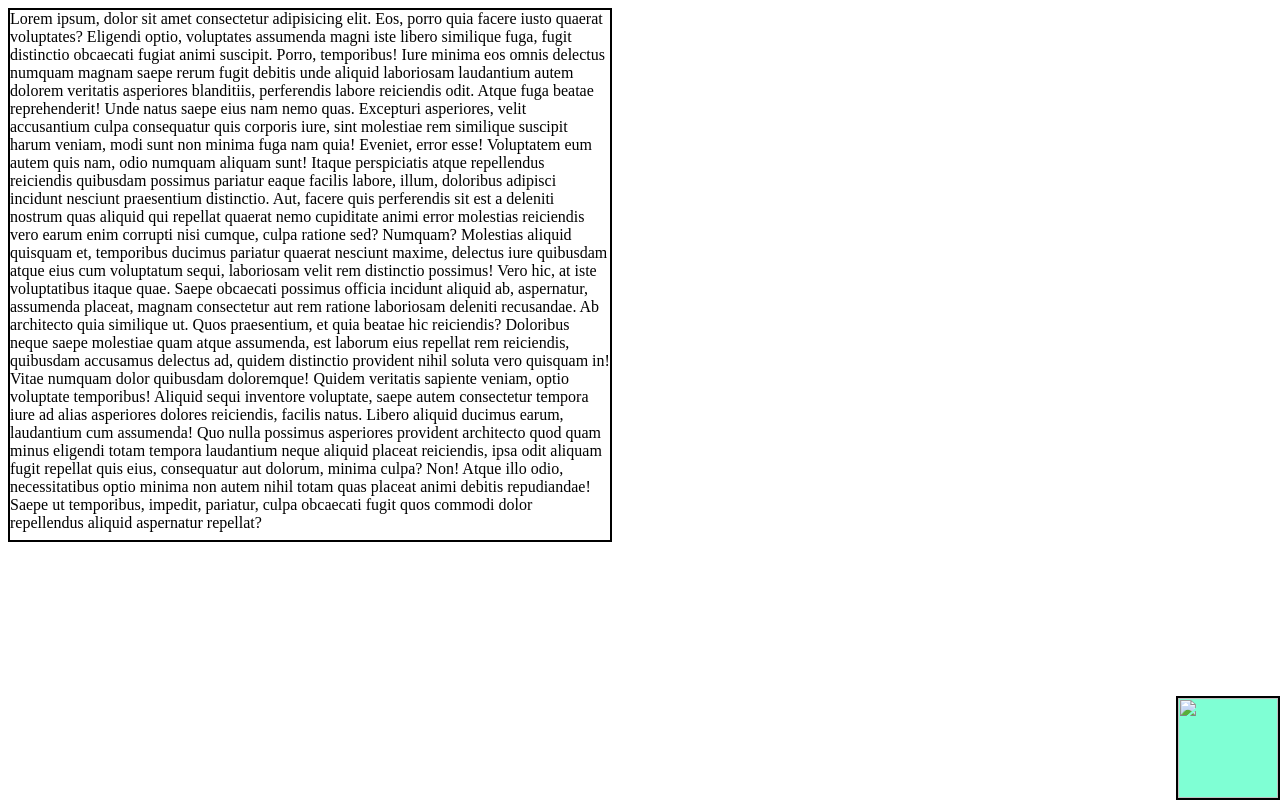
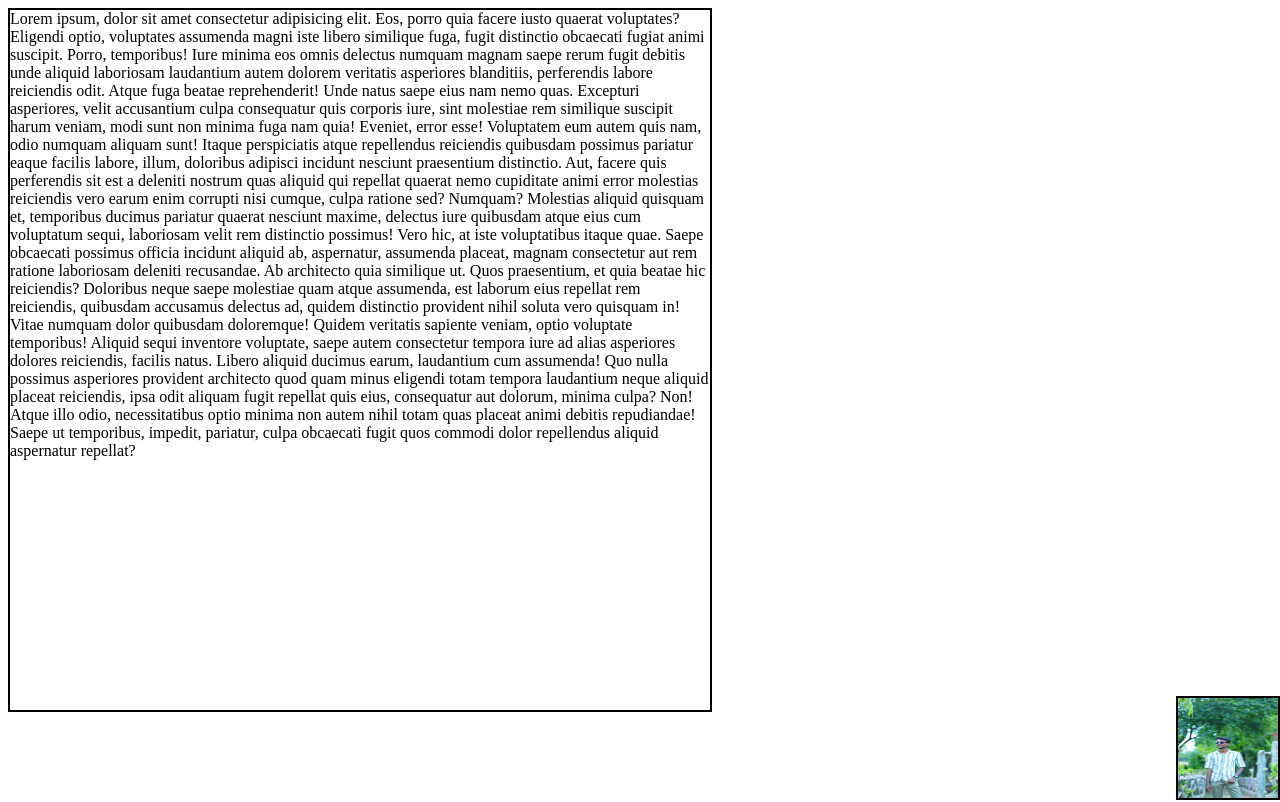
Before and after one commit to saiviketan/css-day-4, a plain HTML site: page program2.html in a window 1280 px wide. Drawn offline with Linux system fonts and the light colour scheme.

Commit message:
css day 4

```diff
--- a/program2.html
+++ b/program2.html
@@ -6,8 +6,8 @@
     <title>Document</title>
     <style>
         .parent{
-            width: 600px;
-            height: 530px;
+            width: 700px;
+            height: 700px;
             border: 2px solid;
 
         }
@@ -40,7 +40,7 @@
     Quo nulla possimus asperiores provident architecto quod quam minus eligendi totam tempora laudantium neque aliquid placeat reiciendis, ipsa odit aliquam fugit repellat quis eius, consequatur aut dolorum, minima culpa? Non!
     Atque illo odio, necessitatibus optio minima non autem nihil totam quas placeat animi debitis repudiandae! Saepe ut temporibus, impedit, pariatur, culpa obcaecati fugit quos commodi dolor repellendus aliquid aspernatur repellat?
         <div class="child">
-            <img src="../day 3/sai.jpg" alt="" class="img">
+            <img src="./sai.jpg" alt="" class="img">
         </div>
 
     </div>
```
Also changed, not shown: sai.jpg (added).
